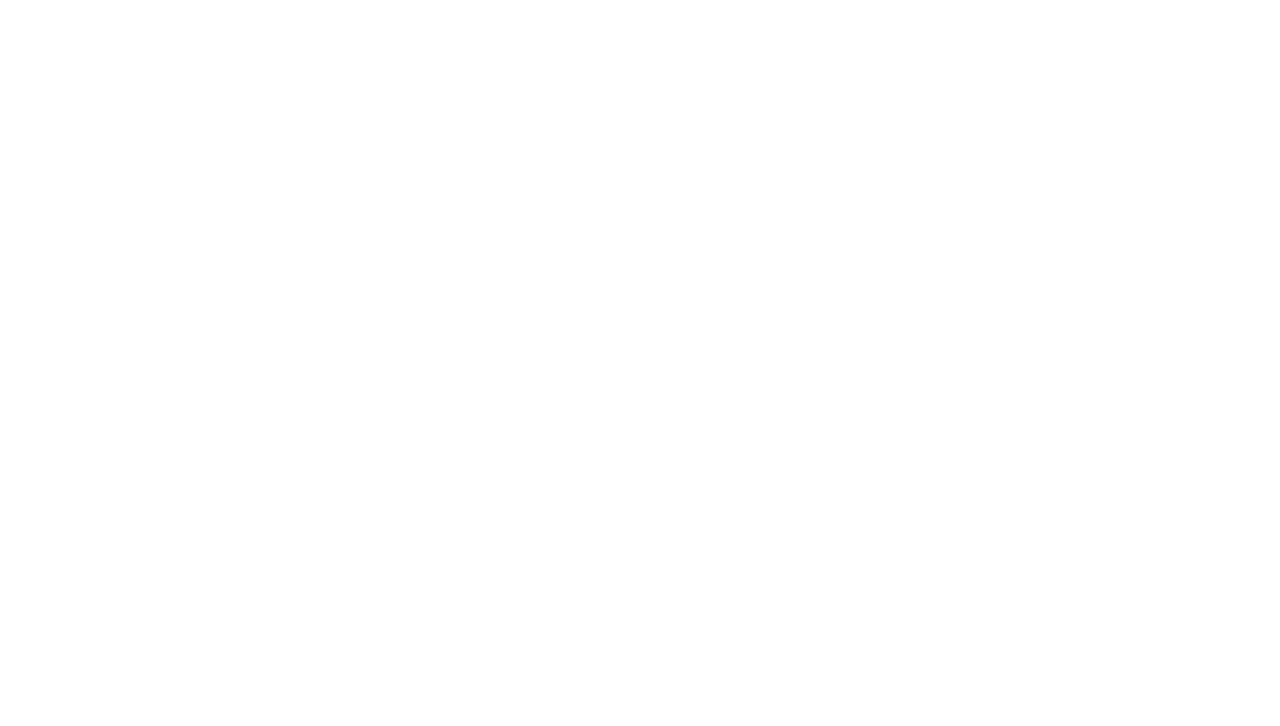
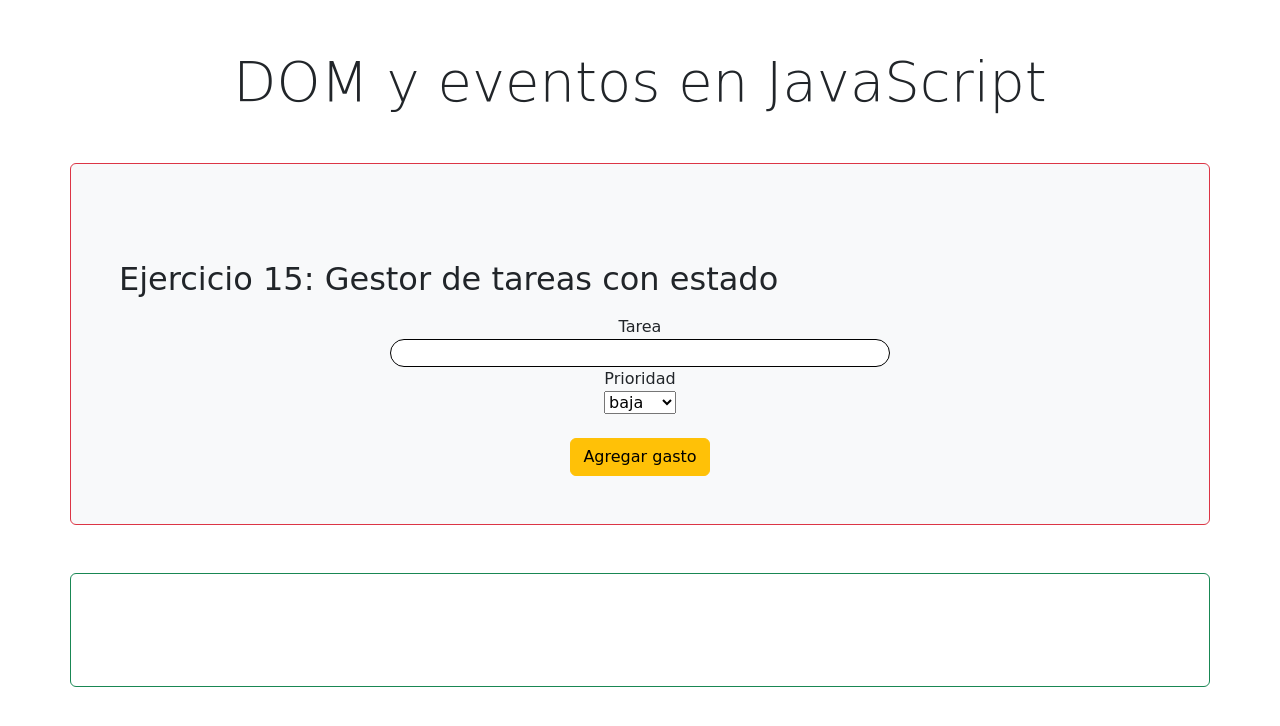
Before and after one commit to ArleyTk/15js, a plain HTML site: page ejercicio15/index.html in a window 1280 px wide. Drawn offline with nearby package versions, Linux system fonts and the light colour scheme.

Commit message:
Ejercicio 15 v0.1

```diff
--- a/css/styles.css
+++ b/css/styles.css
@@ -24,3 +24,26 @@
     width: 500px;
     height: 500px;
 }
+
+.dive {
+    display: flex;
+    justify-content: center;
+    flex-direction: column;
+    align-items: center;
+}
+
+.forma {
+    background-color: rgb(255, 255, 255);
+    color: rgb(0, 0, 0);
+    border-radius: 25px;
+    border: 0px;
+    width: 500px;
+    border: black solid 1px;
+}
+
+.target {
+    border: black solid 2px;
+    background-color: bisque;
+    width: 250px;
+    height: 250px;
+}
--- a/ejercicio15/index.html
+++ b/ejercicio15/index.html
@@ -0,0 +1,53 @@
+<!doctype html>
+<html lang="en">
+
+<head>
+    <meta charset="utf-8">
+    <meta name="viewport" content="width=device-width, initial-scale=1">
+    <title>Bootstrap demo</title>
+    <link rel="stylesheet" href="../css/styles.css">
+    <link href="https://cdn.jsdelivr.net/npm/bootstrap@5.3.9/dist/css/bootstrap.min.css" rel="stylesheet"
+        integrity="sha384-yEPZ7jP9S0QKiUQ0m3jjsO4ProIW7wvR9gXkI7JOGa2XVsw53Yke2bsdkBbjmmiX" crossorigin="anonymous">
+</head>
+<header>
+    <h1 class="display-4 d-flex justify-content-center mt-5 mb-5">DOM y eventos en JavaScript
+</header>
+
+<body>
+
+    <div class="container p-5 card border-danger bg-light mt-5">
+
+        </h1>
+        <h2 class="mt-5">Ejercicio 15: Gestor de tareas con estado
+        </h2>
+        <div class="row mt-2">
+            <div class="col dive">
+                <label for="">Tarea</label>
+                <input class="forma" id="tarea" type="text"> <label for="">Prioridad</label>
+                <select class="select" name="prioridad" id="prioridad">
+                    <option value="baja">baja</option>
+                    <option value="media">media</option>
+                    <option value="alta">alta</option>
+                </select>
+                <button class="btn btn-warning mt-4 boton" id="boton" onclick="agregar()">Agregar
+                    gasto</button>
+            </div>
+        </div>
+
+    </div>
+
+    <div class="container p-5 card border-success bg-white mt-5 mb-5">
+        <div class="row mt-2 mb-2">
+            <div class="col" id="espacio">
+
+            </div>
+        </div>
+    </div>
+
+    <script src="https://cdn.jsdelivr.net/npm/bootstrap@5.3.9/dist/js/bootstrap.bundle.min.js"
+        integrity="sha384-WyOxWvTyr1QaMPfiPJSv76iReVthorl5uWlFtZPyK0IEB0hGzo9y5Bp9mYanr8Bu"
+        crossorigin="anonymous"></script>
+    <script src="js/ejercicio15.js"></script>
+</body>
+
+</html>
--- /dev/null
+++ b/ejercicio15/js/ejercicio15.js
@@ -0,0 +1,38 @@
+let boton = document.getElementById("boton")
+let lista = []
+let prioridad = document.getElementById("prioridad")
+let tarea = document.getElementById("tarea")
+let espacio = document.getElementById("espacio")
+
+function agregar() {
+
+
+
+    lista.push({
+        prioridad: prioridad.value,
+        tarea: tarea.value
+    })
+
+
+    espacio.innerHTML = ""
+    for (let i = 0; i < lista.length; i++) {
+        espacio.innerHTML += `
+        <div class= "container">
+         <div class= "row">
+          <div class= "col">
+           <div class="target mt-5">
+             <span class="badge text-bg-info w-100">${lista[i].prioridad}</span>
+             ${lista[i].tarea}<br>
+            <div/>
+          </div>
+         </div>
+        </div>
+`
+
+    }
+
+
+    prioridad.value = "baja"
+    tarea.value = ""
+
+}
```
Also changed, not shown: ejercicio15/js/index.js (deleted).
